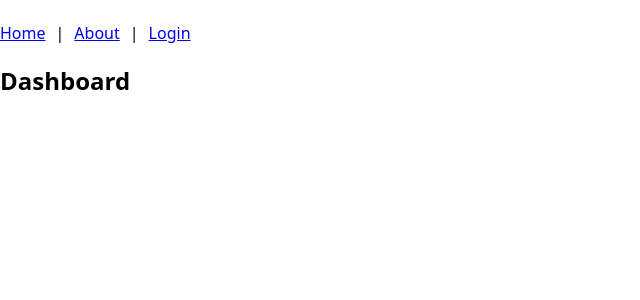
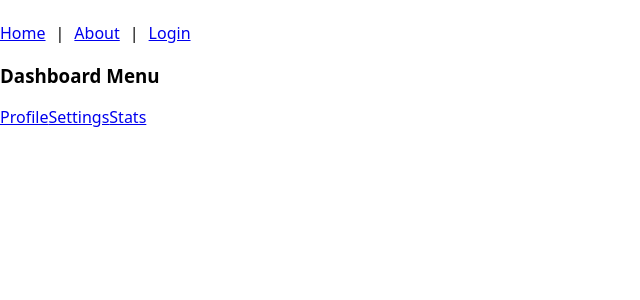
Before and after one commit to caleroedwarn-prog/my-app, a React (Create React App) app: page /logins in a window 1280 px wide. Both pictures are taken after a click on the button "Login". Shown: the top 300 px of the page, without its empty margins (0-640 px from the left). Built offline with nearby package versions, Linux system fonts and the light colour scheme.

Commit message:
modifactions and update

```diff
--- a/src/App.js
+++ b/src/App.js
@@ -7,6 +7,10 @@ import Navbar from "./component/Navbar";
 import ProtectedRoute from "./component/ProtectedRoute";
 import Dashboard from "./pages/Dashboard";
 import Layout from "./component/Layout";
+import DashboardLayout from "./component/DashboardLayout";
+import Profile from "./pages/Profile";
+import Settings from "./pages/Setting";
+import Stats from "./pages/Stats";
 function App() {
   const [isLoggedIn, setIsLoggedIn] = useState(false);
   return (
@@ -23,9 +27,14 @@ function App() {
          path="dashboard"
          element={
           <ProtectedRoute isLoggedIn={isLoggedIn}>
-            <Dashboard />
+            <DashboardLayout />
           </ProtectedRoute>
-         } />
+         }
+         >
+         <Route path="profile" element={<Profile />} />
+         <Route path="setting" element={<Settings />} />
+         <Route path="stats" element={<Stats />} />
+         </Route>
         </Routes>
       </BrowserRouter>
       <br />
--- a/src/component/DashboardLayout.jsx
+++ b/src/component/DashboardLayout.jsx
@@ -2,8 +2,8 @@ import { Outlet, Link } from "react-router-dom";
 
 function DashboardLayout() {
     return(
-        <div style={{display:"flex", gap:"20px"}}>
-            <div>
+        <div style={{display:"block", gap:"20px"}}>
+            <div style={{gap:"300px"}}>
                 <h3>Dashboard Menu</h3>
                 <Link to= "profile">Profile</Link>
                 <Link to="setting">Settings</Link>
@@ -13,4 +13,4 @@ function DashboardLayout() {
         </div>
     );
 }
-export default DashboardLayout;
+export default DashboardLayout
--- a/src/pages/Setting.js
+++ b/src/pages/Setting.js
@@ -1,8 +1,6 @@
 function Settings(){
     return(
-        <>
         <h2>Setting page</h2>
-        </>
     );
 }
 export default Settings;
```
